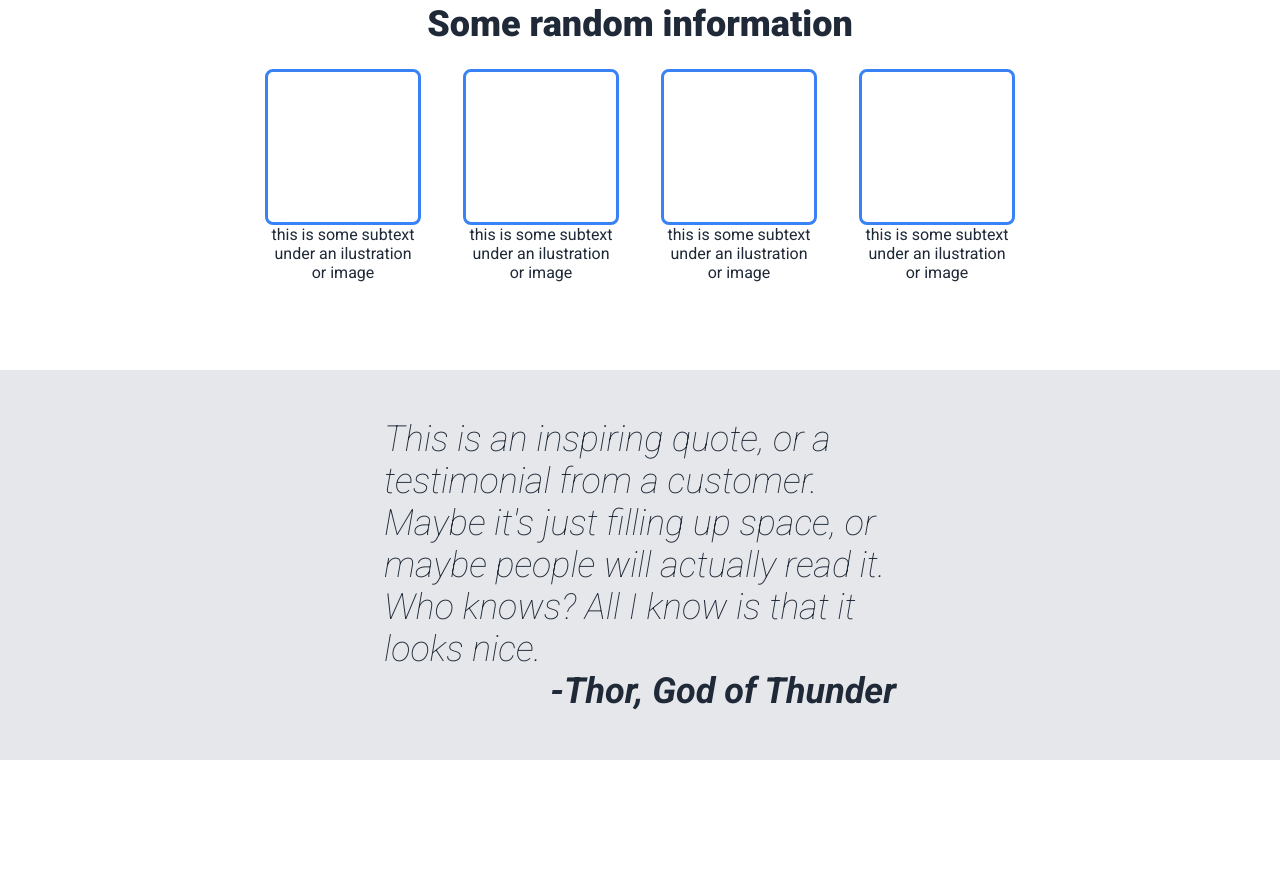
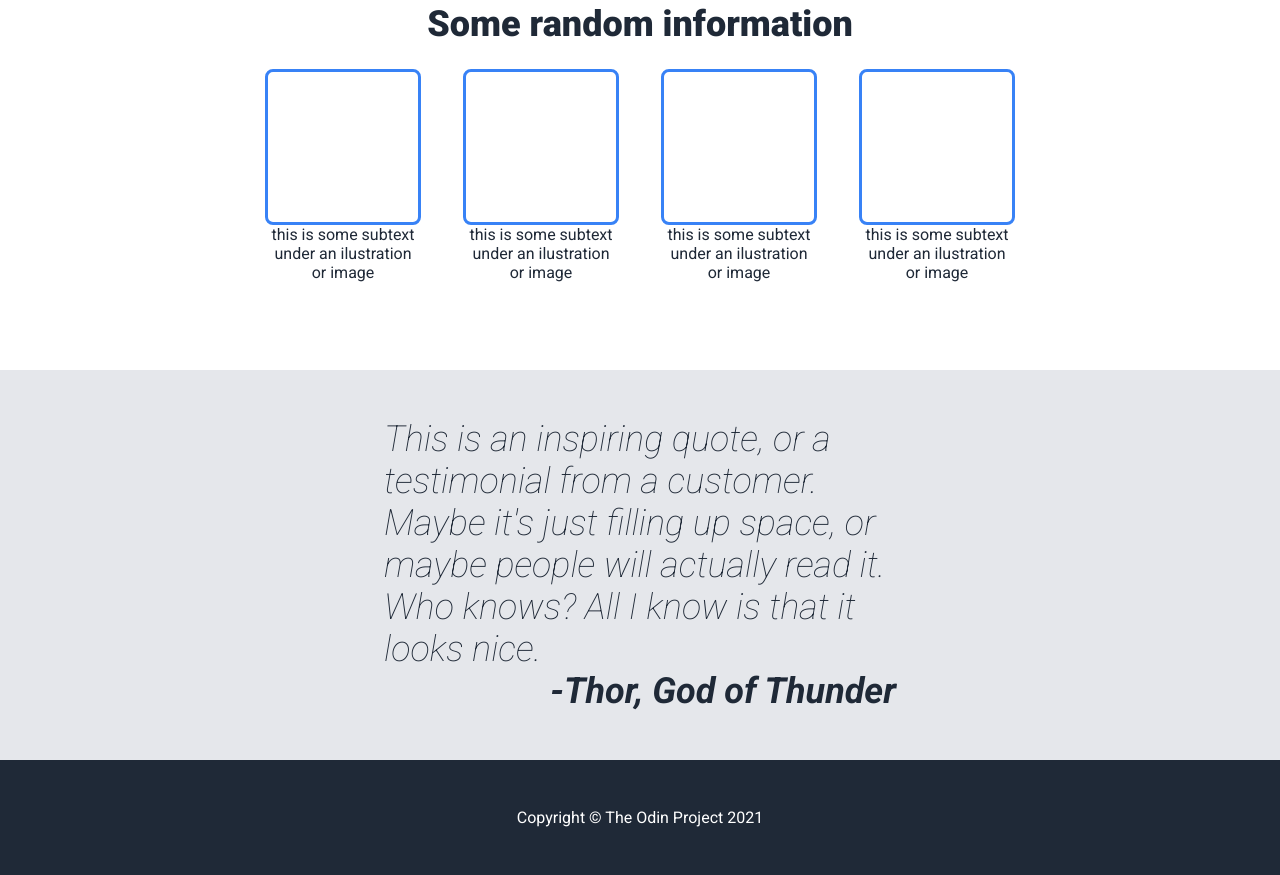
Before and after one commit to DCondeL/odin-landing-page, a plain HTML site: page index.html in a window 1280 px wide. Shown: the part 763-1638 px from the top of the page. Before the commit the page ends 1523 px from the top, so only its background shows below. Drawn offline with Linux system fonts and the light colour scheme.

Commit message:
Add footer

```diff
--- a/index.html
+++ b/index.html
@@ -71,10 +71,8 @@
       </p>
       <div><strong>-Thor, God of Thunder</strong></div>
     </div>
-    <!--
     <div class="footer">
-
+      <p>Copyright &copy; The Odin Project 2021</p>
     </div>
-    -->
   </body>
 </html>
--- a/main.css
+++ b/main.css
@@ -154,3 +154,11 @@ h1 {
 .inspire div{
   align-self: end;
 }
+
+.footer{
+  background-color: #1f2937;
+  display: flex;
+  justify-content: center;
+  align-items: center;
+  padding: 48px;
+}
```
